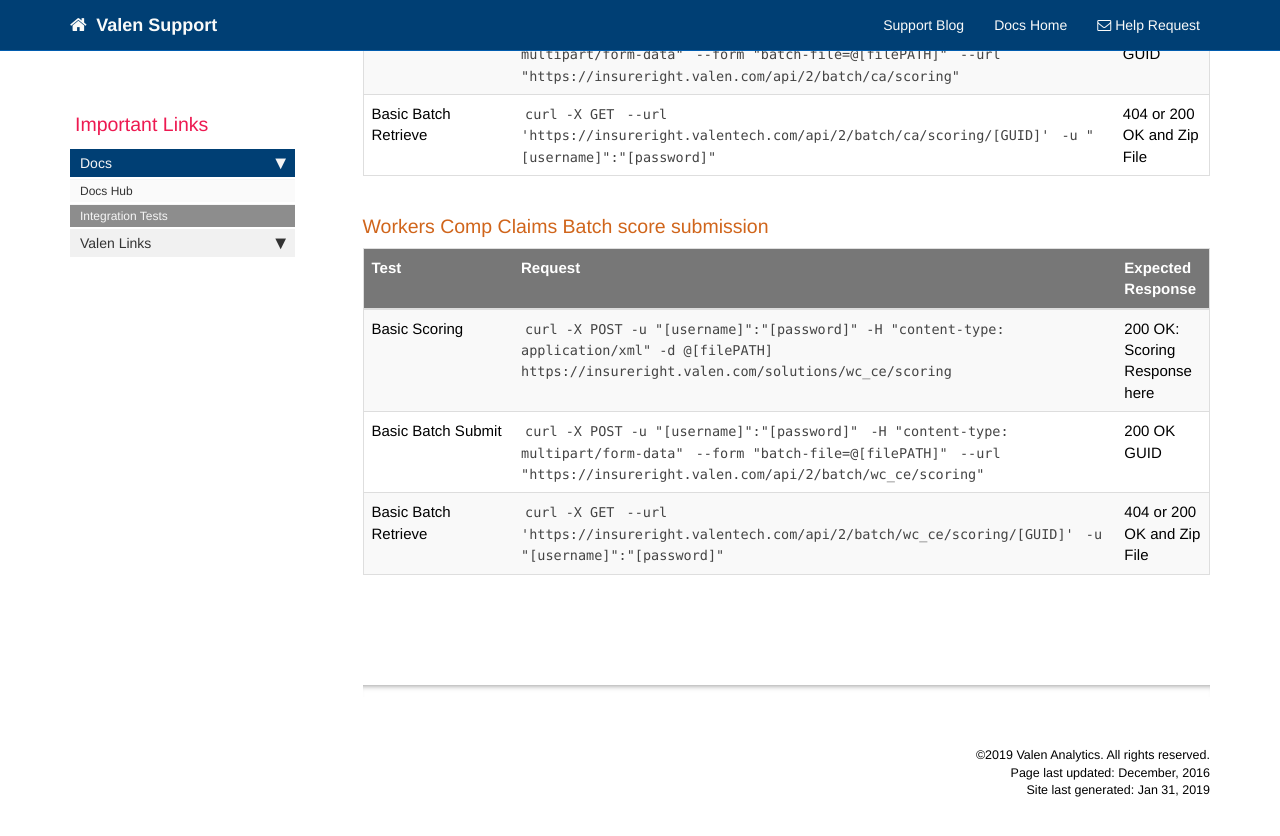
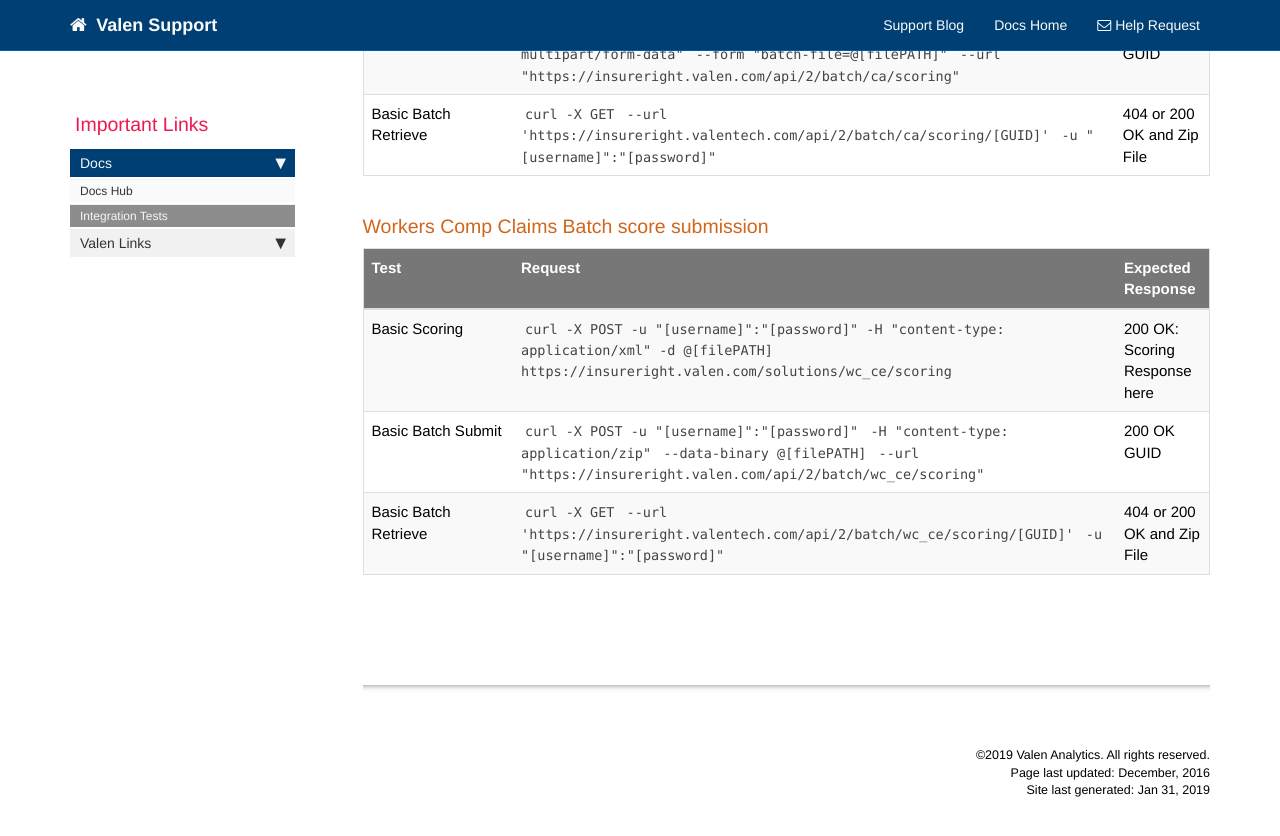
Before and after one commit to valensupport/valensupport.github.io, a Jekyll site: the page built from pages/test_plans.md, in a window 1280 px wide and 900 px high, scrolled down 979 px. Shown: the top 836 px of the window. Built offline with Jekyll 4.4.1, drawn with Linux system fonts in a browser that asks for light colours; nearby versions of some CDN libraries; comment, search, counter and statistics services are not loaded.

Commit message:
Update test_plans.md
Switch to application zip content type

```diff
--- a/pages/test_plans.md
+++ b/pages/test_plans.md
@@ -35,5 +35,5 @@ Here is a collection of sample integrations for Valen's Web Services.
 |Test|Request|Expected Response|
 |----|-------|-----------------|
 |Basic Scoring|`curl -X POST -u "[username]":"[password]" -H "content-type: application/xml" -d @[filePATH] https://insureright.valen.com/solutions/wc_ce/scoring`| 200 OK: Scoring Response here|
-|Basic Batch Submit|`curl -X POST -u "[username]":"[password]"` `-H "content-type: multipart/form-data"` `--form "batch-file=@[filePATH]"` `--url "https://insureright.valen.com/api/2/batch/wc_ce/scoring"`|200 OK GUID|
+|Basic Batch Submit|`curl -X POST -u "[username]":"[password]"` `-H "content-type: application/zip"` `--data-binary @[filePATH]` `--url "https://insureright.valen.com/api/2/batch/wc_ce/scoring"`|200 OK GUID|
 |Basic Batch Retrieve|`curl -X GET` `--url 'https://insureright.valentech.com/api/2/batch/wc_ce/scoring/[GUID]'` `-u "[username]":"[password]"`|404 or 200 OK and Zip File|
```
